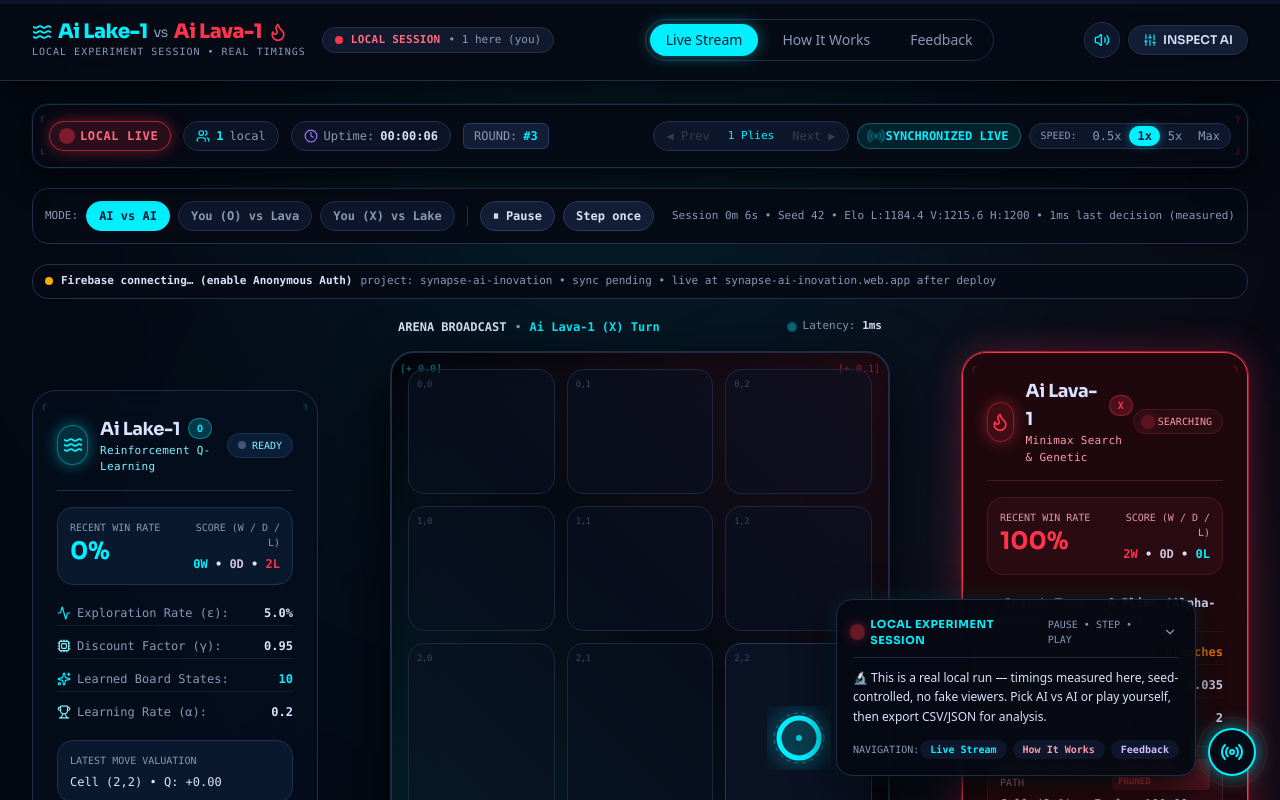
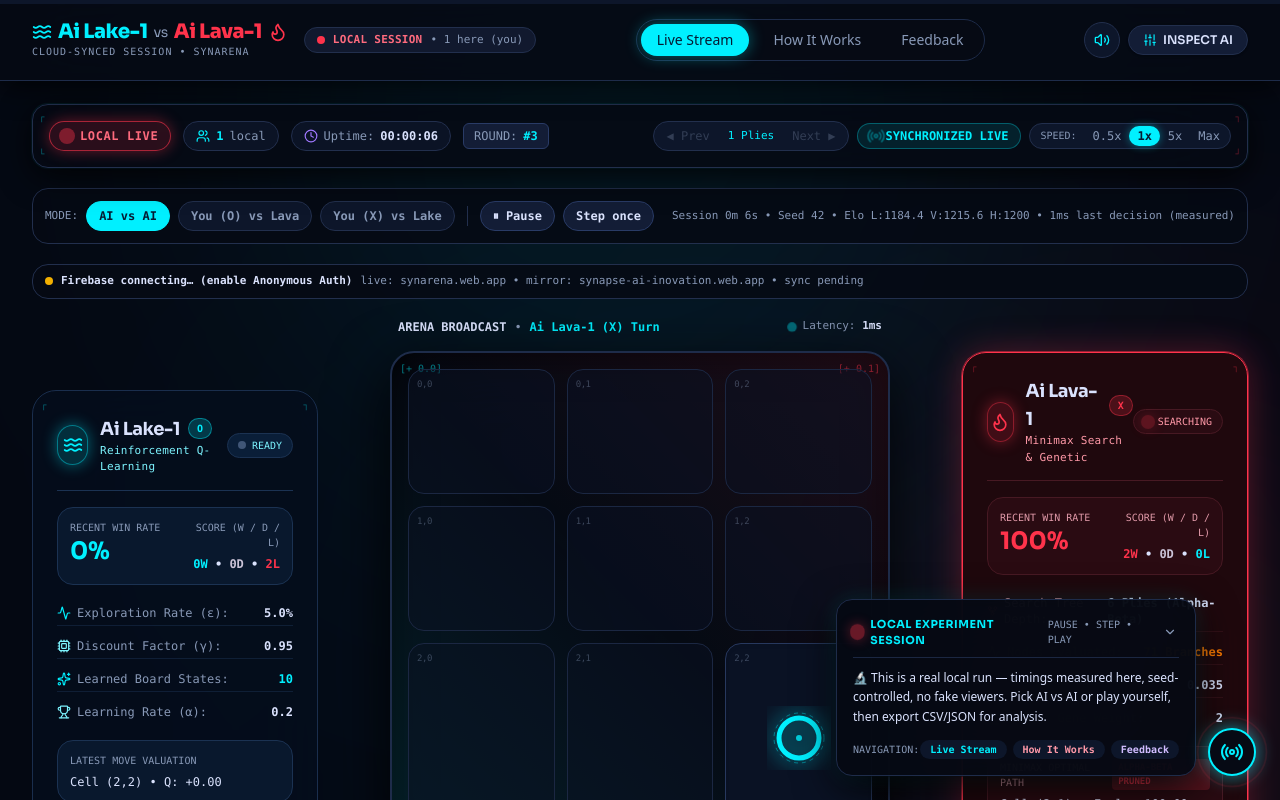
Before and after one commit to kabirprokk/Synapse, a React (Vite) app: page / in a window 1280 px wide. Shown: the top 800 px of the page. Built offline with nearby package versions, Linux system fonts and the light colour scheme; no server answers; the database is empty.

Commit message:
feat: synarena live URL - dual hosting sites, cloud-synced copy

```diff
--- a/src/App.tsx
+++ b/src/App.tsx
@@ -609,7 +609,7 @@
                 {cloudUid ? `Firebase connected • anon ${cloudUid.slice(0, 6)}…` : 'Firebase connecting… (enable Anonymous Auth)'}
               </span>
               <span className="text-[#8899b7]">
-                project: synapse-ai-inovation • {cloudOk === true ? 'last cloud write OK' : cloudOk === false ? 'local only (check Firestore rules)' : 'sync pending'} • live at synapse-ai-inovation.web.app after deploy
+                live: synarena.web.app • mirror: synapse-ai-inovation.web.app • {cloudOk === true ? 'last cloud write OK' : cloudOk === false ? 'local only (enable Anonymous Auth + check rules)' : 'sync pending'}
               </span>
               {globalElo && (
                 <span className="ml-auto text-[#7df4ff]">
--- a/src/components/Footer.tsx
+++ b/src/components/Footer.tsx
@@ -28,7 +28,7 @@
             <span className="text-[#ff334b]">Ai Lava-1</span>
           </span>
           <span className="font-mono text-xs text-[#8899b7]">
-            • Local experiment build
+            • Cloud-synced lab • synarena.web.app
           </span>
         </div>
 
--- a/src/components/Header.tsx
+++ b/src/components/Header.tsx
@@ -48,7 +48,7 @@
               </span>
             </div>
             <span className="font-mono text-[10px] text-[#8899b7] tracking-widest uppercase mt-0.5">
-              LOCAL EXPERIMENT SESSION • REAL TIMINGS
+              CLOUD-SYNCED SESSION • SYNArena
             </span>
           </button>
 
```
Also changed, not shown: firebase.json.
